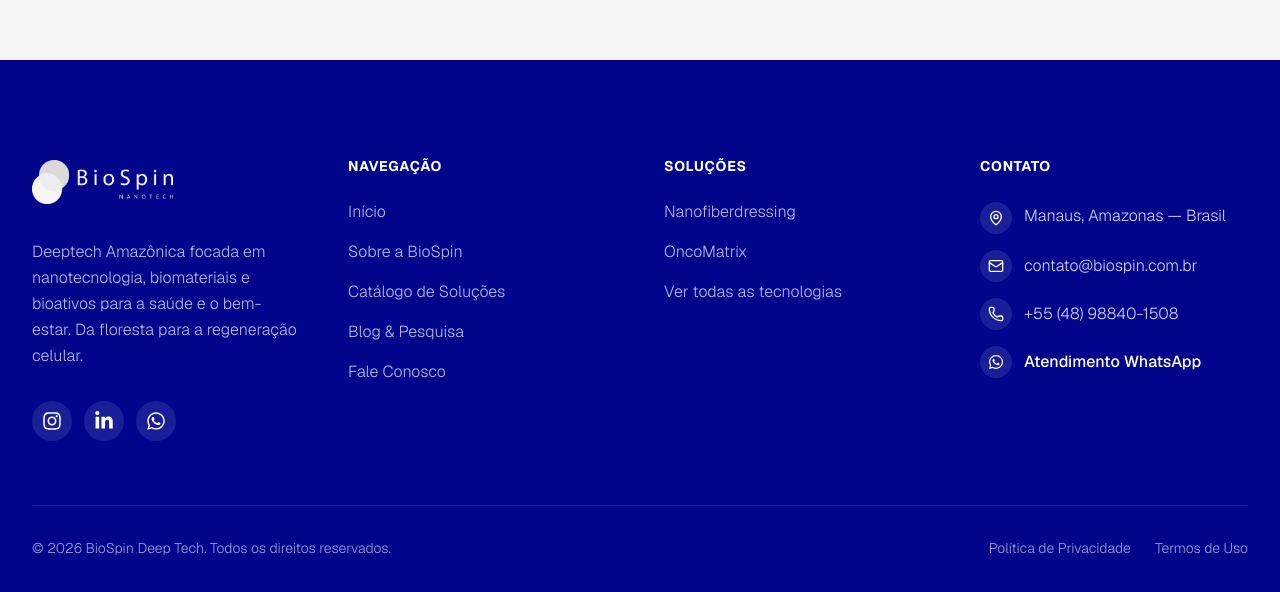
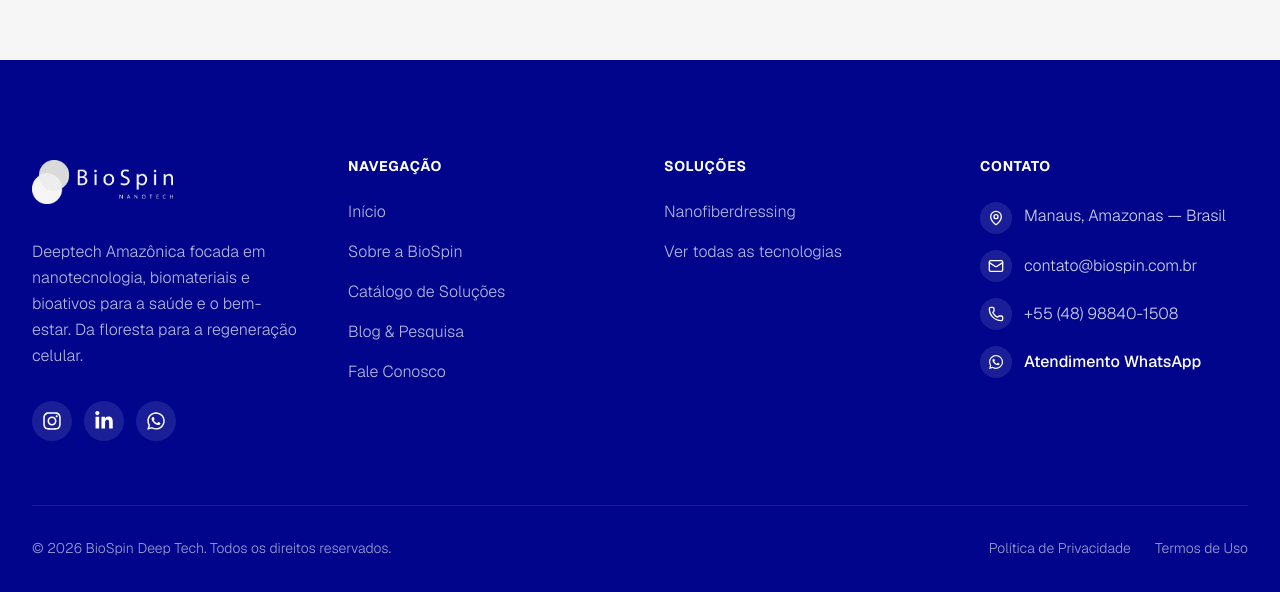
Before and after one commit to jancarlosz/biospin, a Next.js app: page /solucoes in a window 1280 px wide. Shown: the part 2178-2770 px from the top of the page. Built offline with nearby package versions, Linux system fonts and the light colour scheme; no server answers; the database is empty.

Commit message:
fix(nav): ocultar OncoMatrix da listagem principal e navegação

```diff
--- a/src/app/(public)/solucoes/page.tsx
+++ b/src/app/(public)/solucoes/page.tsx
@@ -8,7 +8,7 @@
 export const metadata = {
   title: "Soluções BioSpin | Biomateriais e Cosméticos",
   description:
-    "Conheça o portfólio da BioSpin: Nanofiberdressing, OncoMatrix e a linha cosmética com bioativos amazônicos encapsulados em nanotecnologia própria.",
+    "Conheça o portfólio da BioSpin: Nanofiberdressing e a linha cosmética com bioativos amazônicos encapsulados em nanotecnologia própria.",
 };
 
 export default async function SolucoesPage() {
@@ -36,19 +36,6 @@
       image:
         dbSolutions.find((s) => s.slug === "nanofiberdressing")?.imageUrl ||
         "https://images.unsplash.com/photo-1583324113626-70df0f4deaab?w=800&q=80",
-    },
-    {
-      id: "oncomatrix",
-      slug: "oncomatrix",
-      name: "OncoMatrix",
-      stage: "Em desenvolvimento — Hackathon SUS",
-      audience: "Hospitais, SUS, parceiros de P&D",
-      summary:
-        "Membrana nanofibrilar bioabsorvível para reconstrução de tecidos em cirurgias oncológicas — biomaterial médico desenvolvido a partir do Hackathon SUS.",
-      icon: <ShieldPlus className="h-12 w-12 text-primary" />,
-      image:
-        dbSolutions.find((s) => s.slug === "oncomatrix")?.imageUrl ||
-        "https://images.unsplash.com/photo-1579684385127-1ef15d508118?w=800&q=80",
     },
   ];
 
@@ -80,7 +67,7 @@
         <div className="max-w-7xl mx-auto px-4 sm:px-6 lg:px-8">
 
           <div className="grid grid-cols-1 md:grid-cols-2 gap-12">
-            {/* Âncoras do Projeto (Nanofiberdressing e OncoMatrix) */}
+            {/* Âncoras do Projeto (Nanofiberdressing) */}
             {anchorSolutions.map((solution, idx) => (
               <div key={solution.id} className={`reveal-on-scroll ${idx === 1 ? 'reveal-delay-200' : ''}`}>
                 <SpotlightCard className="h-full bg-background rounded-[3rem] p-6 transition-all duration-300 border border-foreground/5 hover:border-primary/20 flex flex-col">
--- a/src/app/sitemap.ts
+++ b/src/app/sitemap.ts
@@ -62,12 +62,6 @@
       priority: 0.9,
     },
     {
-      url: `${baseUrl}/solucoes/oncomatrix`,
-      lastModified: new Date(),
-      changeFrequency: 'weekly',
-      priority: 0.9,
-    },
-    {
       url: `${baseUrl}/blog`,
       lastModified: new Date(),
       changeFrequency: 'daily',
--- a/src/components/public/contact-form.tsx
+++ b/src/components/public/contact-form.tsx
@@ -190,7 +190,6 @@
           </SelectTrigger>
           <SelectContent>
             <SelectItem value="Nanofiberdressing">Nanofiberdressing</SelectItem>
-            <SelectItem value="OncoMatrix">OncoMatrix</SelectItem>
             <SelectItem value="Linha Cosmética">Linha Cosmética</SelectItem>
             <SelectItem value="Parceria/P&D">Parceria / P&D Científico</SelectItem>
             <SelectItem value="Investimento">Investimento / Fomento</SelectItem>
--- a/src/components/public/footer.tsx
+++ b/src/components/public/footer.tsx
@@ -75,7 +75,6 @@
             <h3 className="text-white font-bold mb-6 tracking-wider text-sm uppercase">Soluções</h3>
             <ul className="space-y-4 text-base font-light text-white/70">
               <li><Link href="/solucoes/nanofiberdressing" className="hover:text-white transition-colors">Nanofiberdressing</Link></li>
-              <li><Link href="/solucoes/oncomatrix" className="hover:text-white transition-colors">OncoMatrix</Link></li>
               <li><Link href="/solucoes" className="hover:text-white transition-colors">Ver todas as tecnologias</Link></li>
             </ul>
           </div>
```
